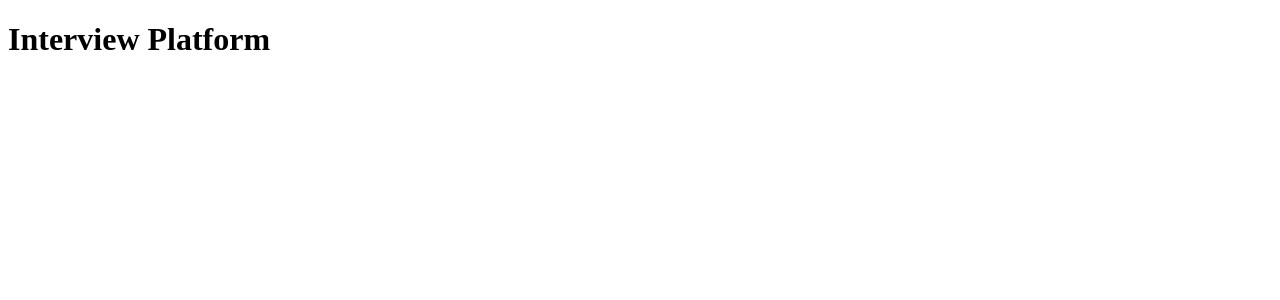
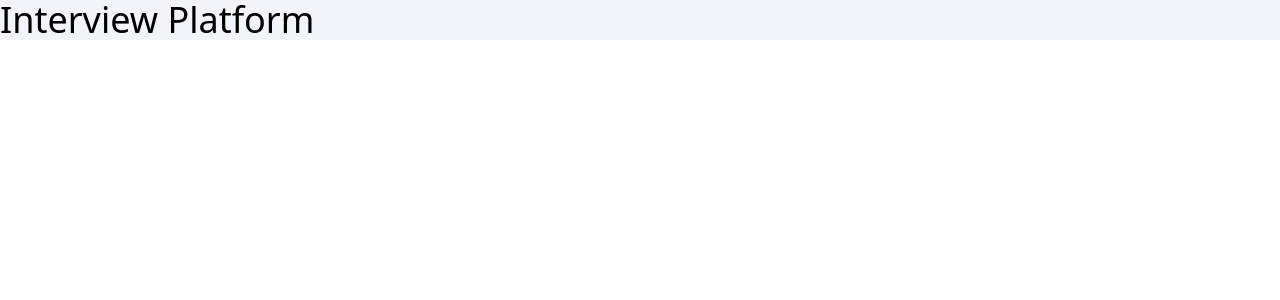
Before and after one commit to Atnid21/Interview_Platform_Frontend, a React (Create React App) app: page / in a window 1280 px wide. Shown: the top 300 px of the page. Built offline with nearby package versions, Linux system fonts and the light colour scheme.

Commit message:
Added Tailwind Css

```diff
--- a/package.json
+++ b/package.json
@@ -34,5 +34,8 @@
       "last 1 firefox version",
       "last 1 safari version"
     ]
+  },
+  "devDependencies": {
+    "tailwindcss": "^3.1.8"
   }
 }
--- a/src/App.css
+++ b/src/App.css
@@ -1,38 +1,3 @@
-.App {
-  text-align: center;
-}
-
-.App-logo {
-  height: 40vmin;
-  pointer-events: none;
-}
-
-@media (prefers-reduced-motion: no-preference) {
-  .App-logo {
-    animation: App-logo-spin infinite 20s linear;
-  }
-}
-
-.App-header {
-  background-color: #282c34;
-  min-height: 100vh;
-  display: flex;
-  flex-direction: column;
-  align-items: center;
-  justify-content: center;
-  font-size: calc(10px + 2vmin);
-  color: white;
-}
-
-.App-link {
-  color: #61dafb;
-}
-
-@keyframes App-logo-spin {
-  from {
-    transform: rotate(0deg);
-  }
-  to {
-    transform: rotate(360deg);
-  }
-}
+@tailwind base;
+@tailwind components;
+@tailwind utilities;
--- a/src/App.js
+++ b/src/App.js
@@ -3,7 +3,7 @@ import './App.css';
 function App() {
   return (
     <>
-    <h1>Interview Platform</h1>
+      <h1 className="text-4xl bg-slate-100">Interview Platform</h1>
     </>
   );
 }
--- /dev/null
+++ b/tailwind.config.js
@@ -0,0 +1,8 @@
+/** @type {import('tailwindcss').Config} */
+module.exports = {
+  content: ["./src/**/*.{html,js}"],
+  theme: {
+    extend: {},
+  },
+  plugins: [],
+}
```
